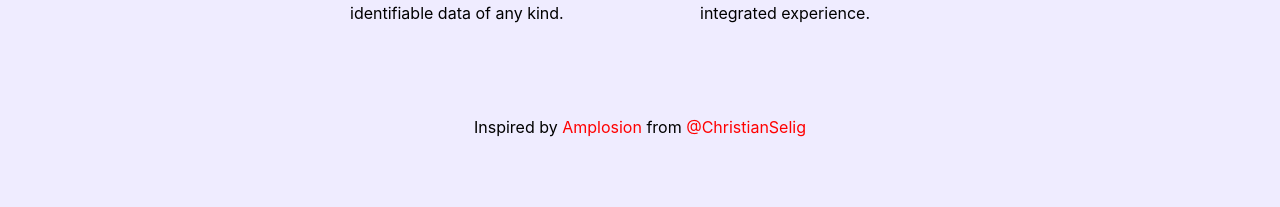
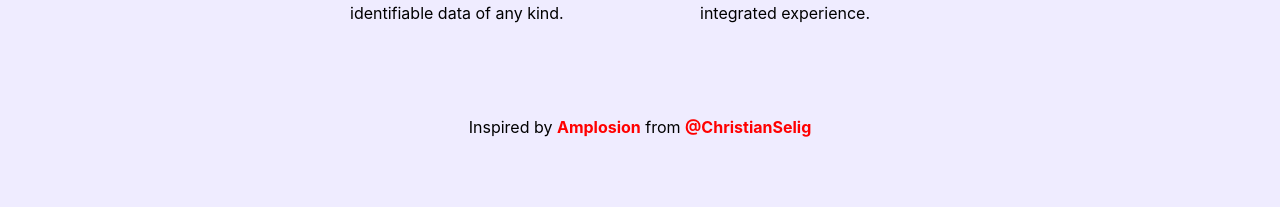
Before and after one commit to vsanthanam/convusic-site, a React (Create React App) app: page / in a window 1280 px wide. Shown: the part 1185-1392 px from the top of the page. Built offline with nearby package versions, Linux system fonts and the light colour scheme.

Commit message:
Highlight Amplosion in Features Section

```diff
--- a/src/Components/FeatureList/FeatureList.tsx
+++ b/src/Components/FeatureList/FeatureList.tsx
@@ -19,7 +19,7 @@ class FeatureList extends React.Component {
                         </div>
                     </div>
                     <div className="inspiration">
-                        <p className="inspiration">Inspired by <a href="https://itunes.apple.com/app/id1585734696">Amplosion</a> from <a href="https://www.twitter.com/ChristianSelig">@ChristianSelig</a></p>
+                        <p className="inspiration">Inspired by <a href="https://itunes.apple.com/app/id1585734696"><strong>Amplosion</strong></a> from <a href="https://www.twitter.com/ChristianSelig"><strong>@ChristianSelig</strong></a></p>
                     </div>
                 </div>
             </div>
```
